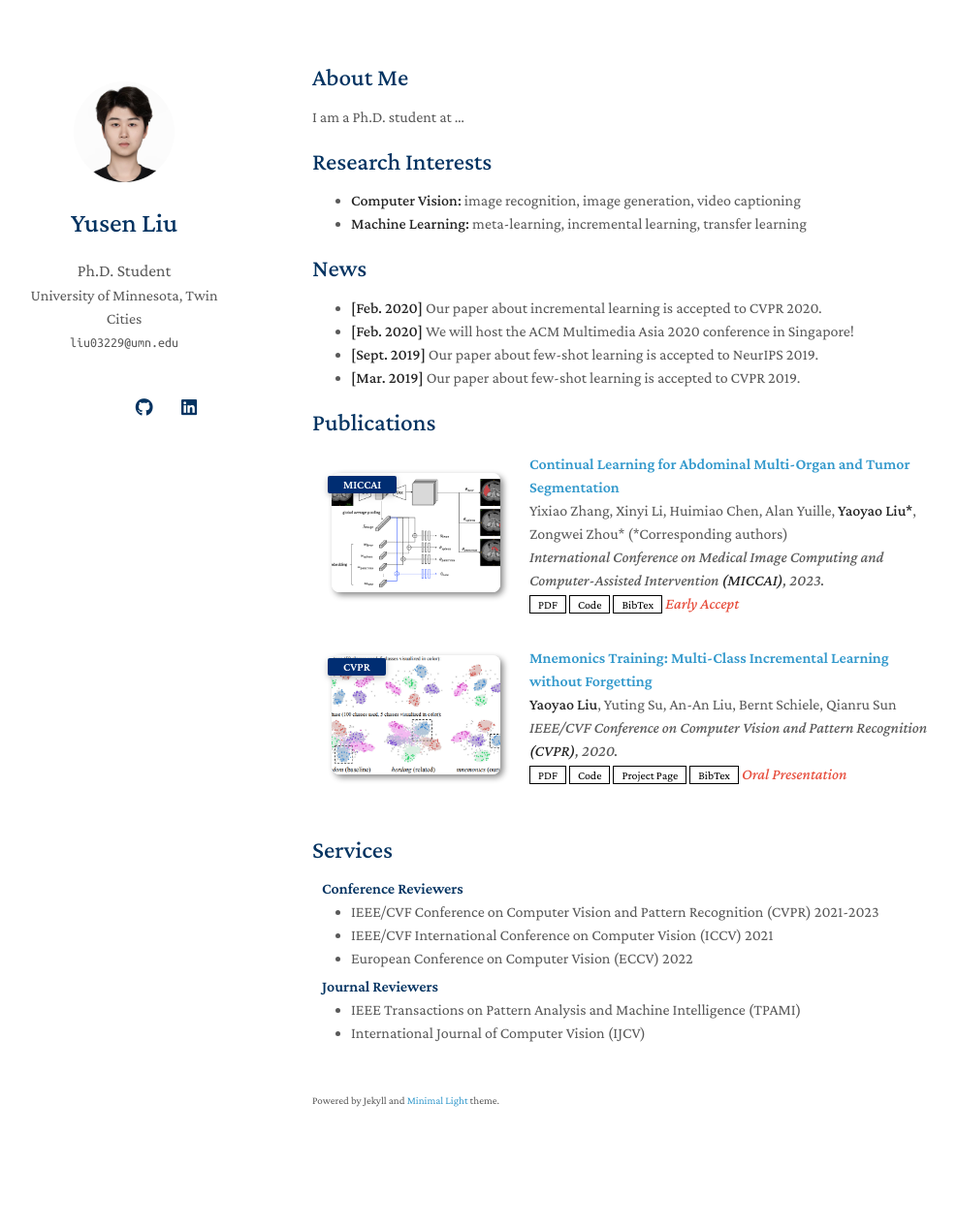
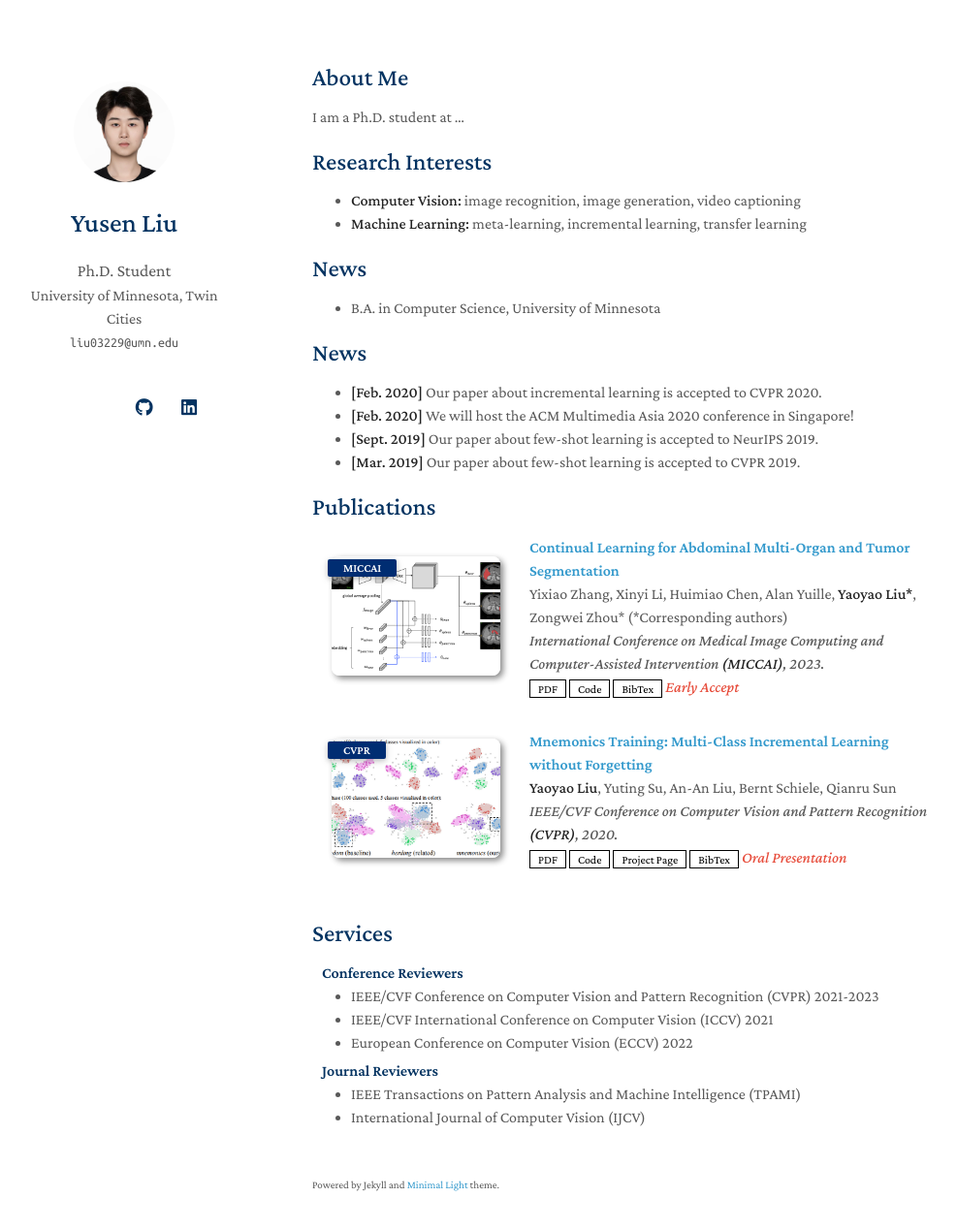
Before and after one commit to Lou1s-Lau/louislau.github.io, a Jekyll site: the page built from index.md, in a window 1280 px wide and 1303 px high. Shown: the top 1268 px of the window at 97% size, without its empty margins (148-1135 px from the left). Built offline with Jekyll 4.4.1, drawn with Linux system fonts in a browser that asks for light colours; a style sheet for code colours, icons or effects is not loaded; our own code applies the rules of GitHub Pages for plain Markdown files.

Commit message:
Update index.md

```diff
--- a/index.md
+++ b/index.md
@@ -12,6 +12,10 @@ I am a Ph.D. student at ...
 - **Machine Learning:** meta-learning, incremental learning, transfer learning
 
 ## News
+- B.A. in Computer Science, University of Minnesota
+
+
+## News
 
 - **[Feb. 2020]** Our paper about incremental learning is accepted to CVPR 2020.
 - **[Feb. 2020]** We will host the ACM Multimedia Asia 2020 conference in Singapore!
```
